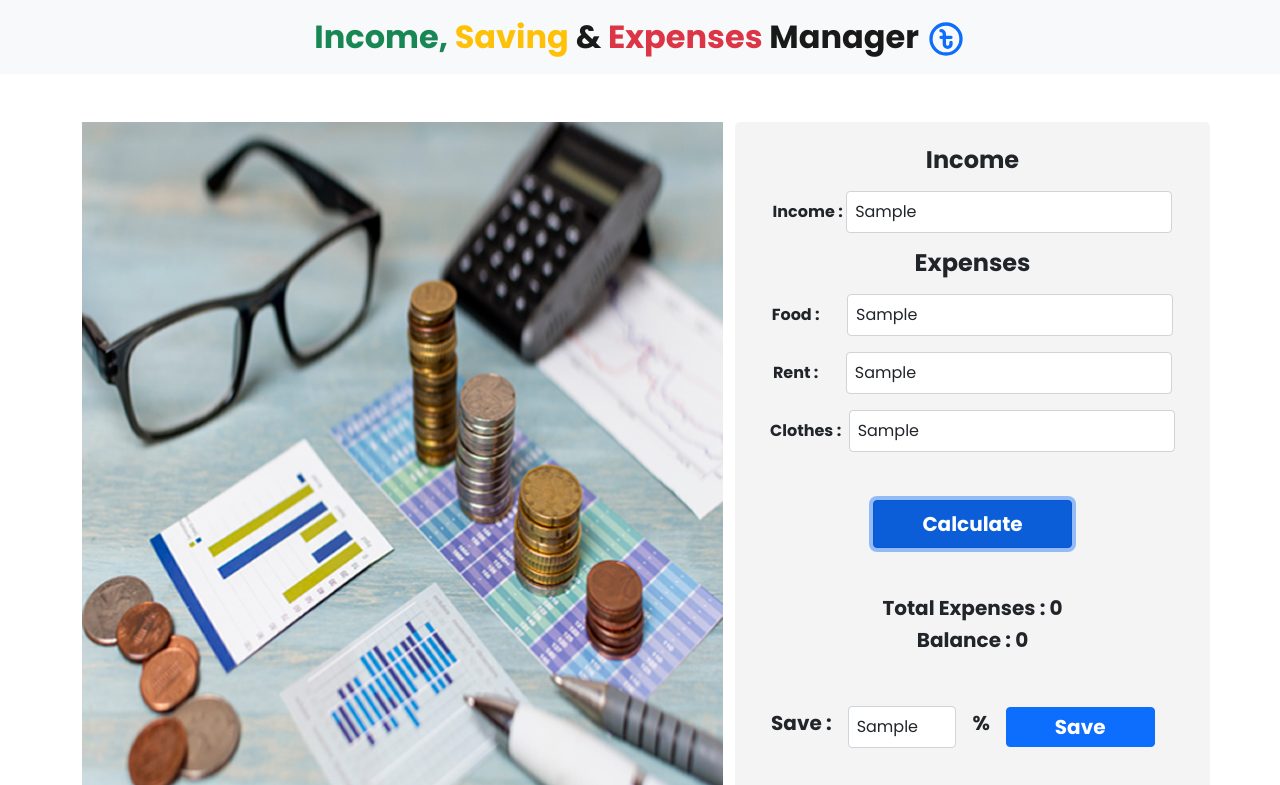
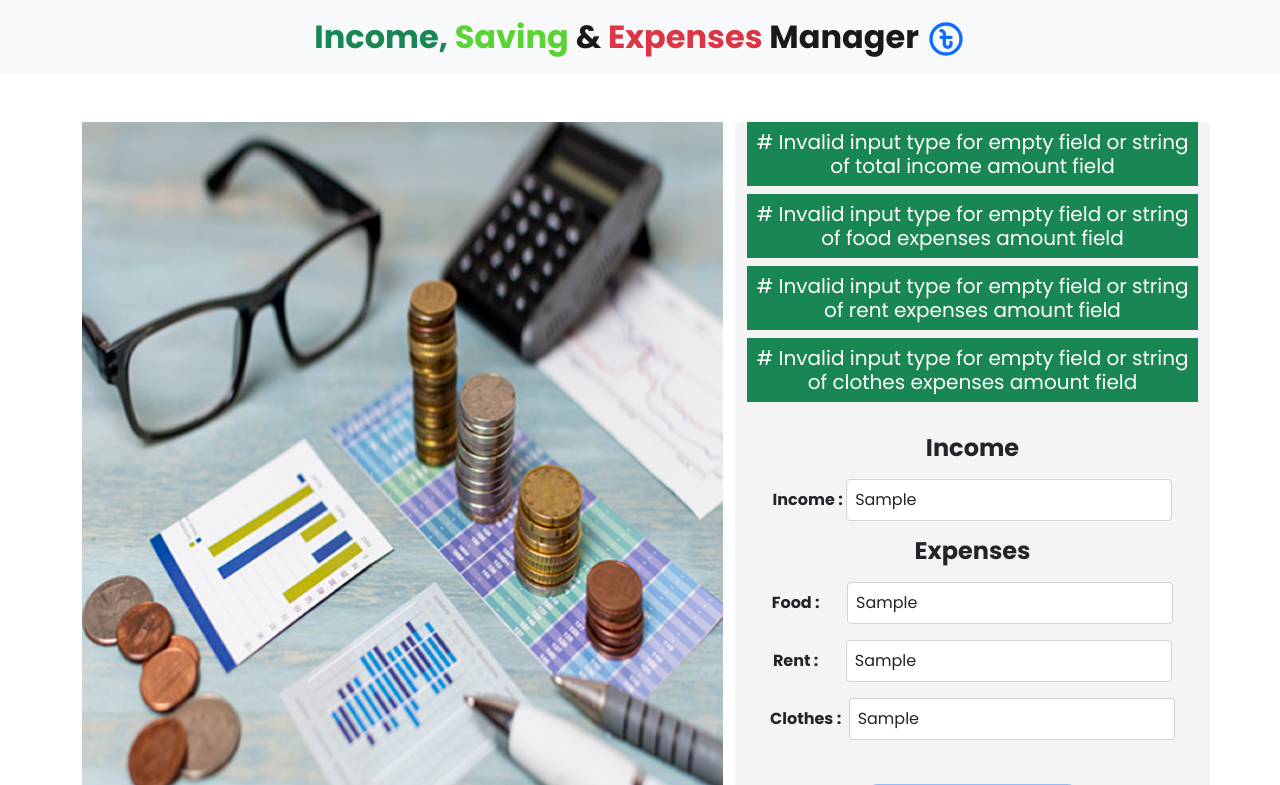
Before and after one commit to arifmia1129/Income-Saving-Expenses-Manager, a plain HTML site: page index.html in a window 1280 px wide. Both pictures are taken after typing "Sample", "Sample", "Sample", "Sample", "Sample" into the empty fields and a click on the button "Calculate". Shown: the top 785 px of the page. Drawn offline with nearby package versions, Linux system fonts and the light colour scheme.

Commit message:
function part done for input value and validation

```diff
--- a/css/style.css
+++ b/css/style.css
@@ -7,6 +7,10 @@
 body{
     font-family: 'Poppins', sans-serif;
 }
+
+#saving{
+    color:rgb(90, 212, 53);
+}
 #calculation-part{
     background-color: rgba(235, 233, 233, 0.5);
 }
--- a/index.html
+++ b/index.html
@@ -24,8 +24,8 @@
                 <a class="navbar-brand mx-auto" href="#">
                     <!-- main header with icon  -->
                     <div class="text-wrap fs-2 fw-bold">
-                        <span class="text-success">Income,</span> <span class="text-warning" id="saving">Saving</span
-                            id="and"> & <span class="text-danger">Expenses
+                        <span class="text-success">Income,</span> <span id="saving">Saving</span id="and"> & <span
+                            class="text-danger">Expenses
                         </span>Manager
                         <span id="money-icon">
                             <svg width="40" xmlns="http://www.w3.org/2000/svg" class="text-primary" fill="none"
@@ -52,28 +52,34 @@
                     </div>
                 </div>
                 <div class="col-lg-5 col-md-12 rounded-3" id="calculation-part">
+                    <div id="error-show">
+
+                    </div>
                     <div class="p-2 text-center ">
                         <h4 class="text-center my-3 fw-bold">Income</h4>
-                        <p class="fw-bold">Income : <input type="text" name="" id="" placeholder="Total income amount"
+                        <p class="fw-bold">Income : <input type="text" name="total-income" id="total-income"
+                                placeholder="Total income amount" class="w-75 p-2 form-control d-inline">
+                        </p>
+                        <h4 class="text-center my-3 fw-bold">Expenses</h4>
+                        <p class="fw-bold"><span class="pe-4">Food :</span> <input type="text" name=""
+                                id="food-expenses" placeholder="Food expenses amount"
                                 class="w-75 p-2 form-control d-inline">
                         </p>
-                        <h4 class="text-center my-3 fw-bold">Expenses</h4>
-                        <p class="fw-bold"><span class="pe-4">Food :</span> <input type="text" name="" id=""
-                                placeholder="Food expenses amount" class="w-75 p-2 form-control d-inline">
+                        <p class="fw-bold"><span class="pe-4">Rent :</span> <input type="text" name=""
+                                id="rent-expenses" placeholder="Rent expenses amount"
+                                class="w-75 p-2 form-control d-inline">
                         </p>
-                        <p class="fw-bold"><span class="pe-4">Rent :</span> <input type="text" name="" id=""
-                                placeholder="Rent expenses amount" class="w-75 p-2 form-control d-inline">
-                        </p>
-                        <p class="fw-bold"><span class="pe-1">Clothes :</span> <input type="text" name="" id=""
-                                placeholder="Clothes expenses amount" class="w-75 p-2 form-control d-inline">
+                        <p class="fw-bold"><span class="pe-1">Clothes :</span> <input type="text" name=""
+                                id="clothes-expenses" placeholder="Clothes expenses amount"
+                                class="w-75 p-2 form-control d-inline">
                         </p>
 
                         <div class="text-center my-5">
-                            <button class="btn btn-primary px-5 py-2 fw-bold fs-5">Calculate</button>
+                            <button id="calculate-btn" class="btn btn-primary px-5 py-2 fw-bold fs-5">Calculate</button>
                         </div>
                         <div class="text-center">
-                            <h5 class="fw-bold">Total Expenses : <span>0</span></h5>
-                            <h5 class="fw-bold">Balance : <span>0</span></h5>
+                            <h5 class="fw-bold">Total Expenses : <span id="total-expenses">0</span></h5>
+                            <h5 class="fw-bold">Balance : <span id="available-balance">0</span></h5>
                         </div>
                         <div class="d-lg-flex d-md-block justify-content-start align-items-center my-5">
                             <p class="px-3 fs-5 fw-bold pt-2">Save :</p>
--- a/js/script.js
+++ b/js/script.js
@@ -0,0 +1,35 @@
+
+function getInputValue(fieldId) {
+    const inputField = document.getElementById(fieldId);
+    const inputFieldValue = parseFloat(inputField.value);
+    if (inputFieldValue >= 0) {
+        return inputFieldValue;
+    }
+    else if (inputFieldValue < 0) {
+        const h5 = document.createElement("h5");
+        h5.className = "text-white bg-danger p-2 text-center";
+        h5.innerText = "# Invalid input type for negative number of" + " " + inputField.placeholder.toLowerCase() + " " + "field";
+        document.getElementById("error-show").appendChild(h5);
+    }
+    else {
+        const h5 = document.createElement("h5");
+        h5.className = "text-white bg-success p-2 text-center";
+        h5.innerText = "# Invalid input type for empty field or string of" + " " + inputField.placeholder.toLowerCase() + " " + "field";
+        document.getElementById("error-show").appendChild(h5);
+    }
+}
+
+function getInnerTextValue(id) {
+    const previousAmount = document.getElementById(id).innerText;
+    return previousAmount;
+}
+document.getElementById("calculate-btn").addEventListener("click", function () {
+    const totalIncome = getInputValue("total-income");
+    const foodExpenses = getInputValue("food-expenses");
+    const rentExpenses = getInputValue("rent-expenses");
+    const clothesExpenses = getInputValue("clothes-expenses");
+
+    const totalExpenses = foodExpenses + rentExpenses + clothesExpenses;
+
+
+})
```
